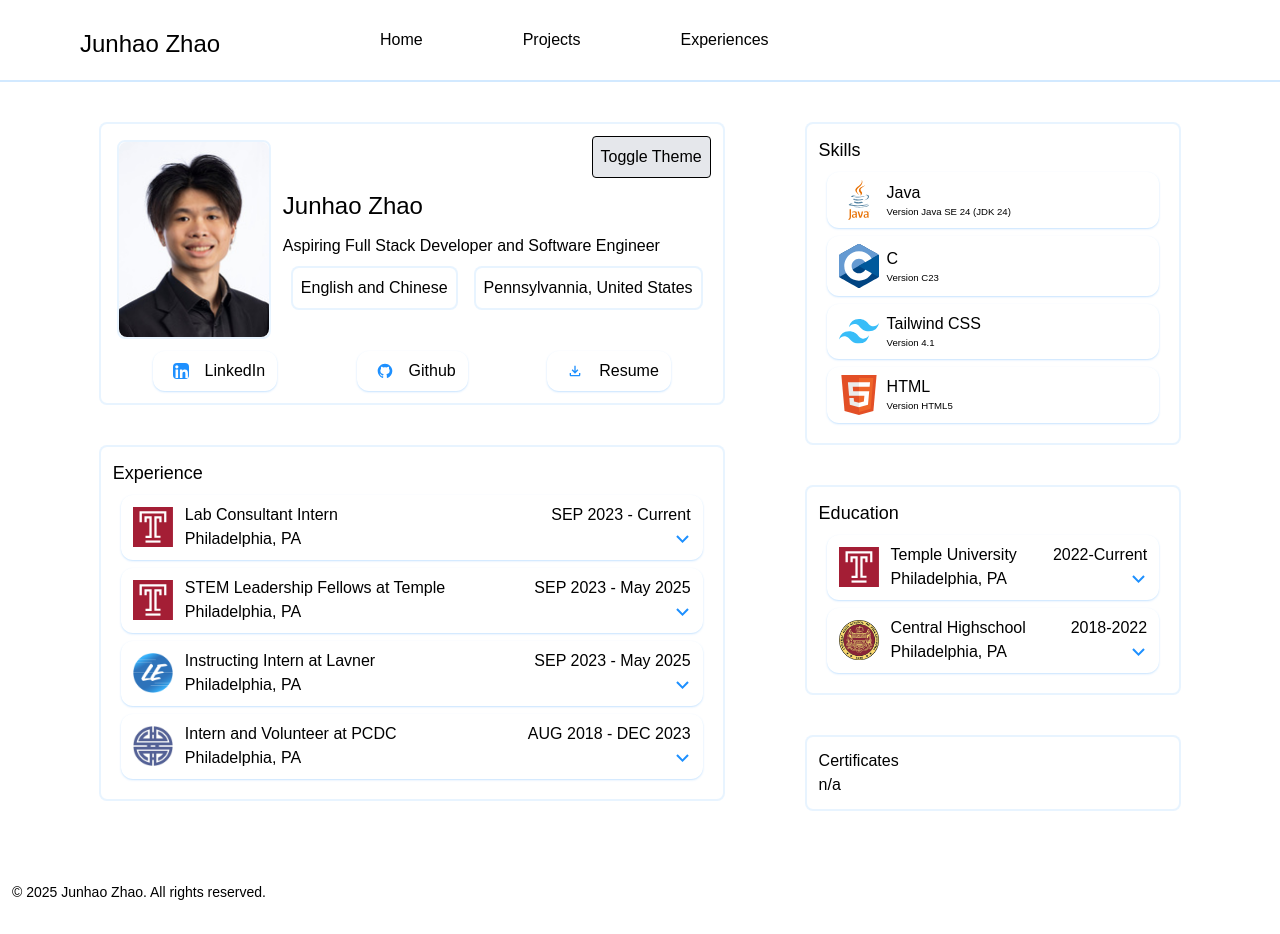
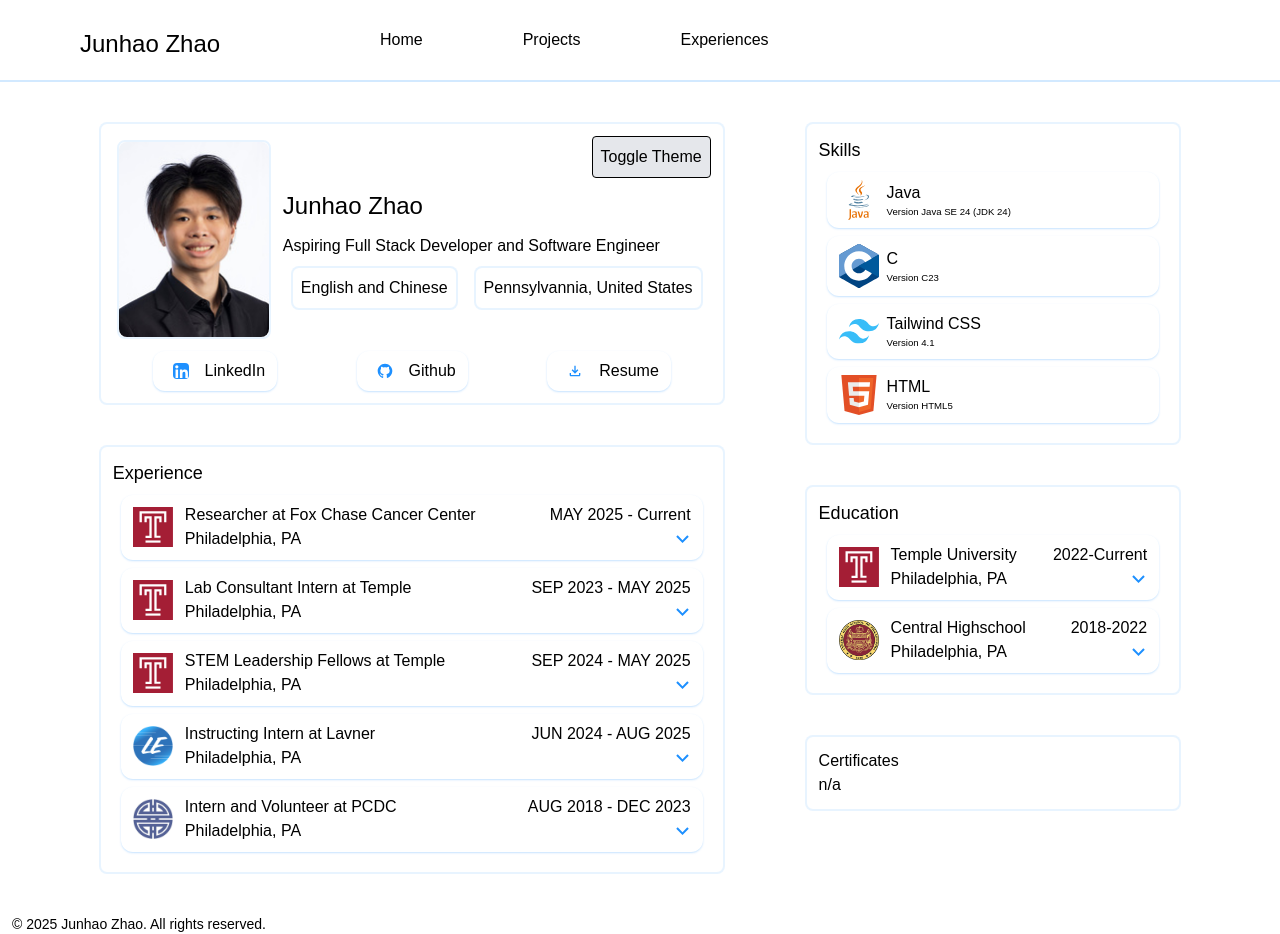
Before and after one commit to jzhao234/JunhaoZhao_Portfolio, a Next.js app: page / in a window 1280 px wide. Before the commit the page ends 902 px from the top, so only its background shows below. Built offline with nearby package versions, Linux system fonts and the light colour scheme.

Commit message:
made few corrections and added flex wrap

```diff
--- a/package.json
+++ b/package.json
@@ -6,8 +6,7 @@
     "dev": "next dev",
     "build": "next build",
     "start": "next start",
-    "lint": "next lint",
-    "deploy": "npm run build && gh-pages -d out"
+    "lint": "next lint"
   },
   "dependencies": {
     "next": "15.3.1",
--- a/src/app/page.js
+++ b/src/app/page.js
@@ -9,7 +9,7 @@ export default function Home() {
   return (
     <div>
 
-      <div className = "flex justify-center">
+      <div className = "flex flex-wrap justify-center">
         {/* ME */}
         <div className = "flex-col">
           {/* Box 1 Profile */}
@@ -75,40 +75,49 @@ export default function Home() {
           <div className="m-10 p-3 border-2 border-[#1E90FF]/10 rounded-lg bg-white text-black dark:bg-[#151516] dark:text-white">
             <div>
               <p className = "font-medium text-lg"> Experience </p>
-              {/* Experience 1 */}
+              {/* Experience */}
               <Experience
                 logo={<Image src = "/logo/Temple-Logo-T-Header.svg" alt = "Temple"width={50} height={50} />}
-                title="Lab Consultant Intern"
+                title="Researcher at Fox Chase Cancer Center"
                 location="Philadelphia, PA"
-                date="SEP 2023 - Current"
+                date="MAY 2025 - Current"
+                description1={"- Participated in the ressearch of drug synergies in regards to inhibiting Leukemia cells"}
+                description2={"- Created full stack web application that calculates drug synergies and display graphs using D3"}
+              />
+              {/* Experience */}
+              <Experience
+                logo={<Image src = "/logo/Temple-Logo-T-Header.svg" alt = "Temple"width={50} height={50} />}
+                title="Lab Consultant Intern at Temple"
+                location="Philadelphia, PA"
+                date="SEP 2023 - MAY 2025"
                 description1="- Diagnosed and resolved technical issues, ensuring optimal hardware functionality in the lab"
                 description2="- Provided hands-on assistance, fostering a collaborative and positive work environment"
                 description3="- Collaborated with faculty to develop and refine lab processes and resources"
                 description4="- Responded promptly to service requests, demonstrating strong problem solving skills"
               />
-              {/* Experience 2 */}
+              {/* Experience */}
               <Experience
                 logo={<Image src = "/logo/Temple-Logo-T-Header.svg" alt = "Temple" width={50} height={50} />}
                 title="STEM Leadership Fellows at Temple"
                 location="Philadelphia, PA"
-                date="SEP 2023 - May 2025"
+                date="SEP 2024 - MAY 2025"
                 description1="- Assisted students in mastering the Jupyter Lab environment and programming in Python"
                 description2="- Hosted office hours, providing tailored support to students and addressing individual learning needs"
                 description3="- Collaborated with faculty and team members to develop and implement effective teaching strategies"
                 description4="- Enhanced students coding skills, enabling them to effectively tackle data science challenges"
               />
-              {/* Experience 3 */}
+              {/* Experience */}
               <Experience
                 logo={<Image src = "/logo/lavner.png" alt = "Lavner" width={50} height={50} />}
                 title="Instructing Intern at Lavner"
                 location="Philadelphia, PA"
-                date="SEP 2023 - May 2025"
+                date="JUN 2024 - AUG 2025"
                 description1="- Instructed students in a diverse range of STEM subjects including coding, 3D-printing, and robotics"
                 description2="- Adapted and customized curriculum to align various learning speeds and comprehension"
                 description3="- Provided personalized mentorship and attentive support, addressing individual student needs"
                 description4="- Developed and implemented tailored instructional strategies for students with special needs"
               />
-              {/* Experience 4 */}
+              {/* Experience */}
               <Experience
                 logo={<Image src = "/logo/PCDC.jpg" alt = "PCDC" width={50} height={50} />}
                 title="Intern and Volunteer at PCDC"
```
